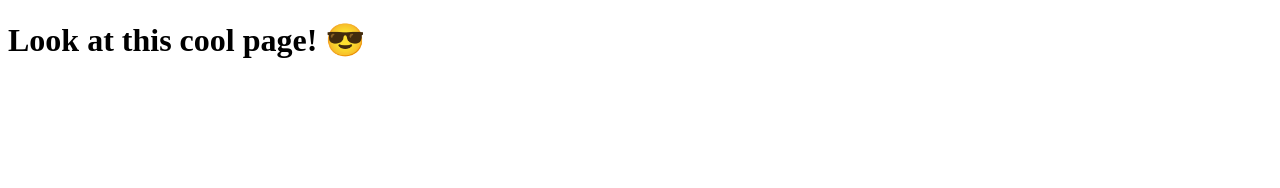
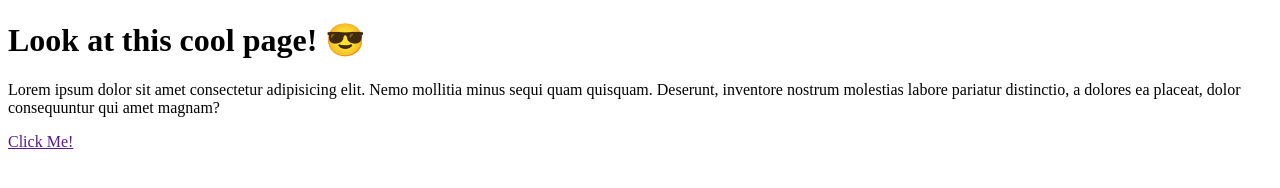
Before and after one commit to EstherEdell/legendary-umbrella, a plain HTML site: page index.html in a window 1280 px wide. Drawn offline with Linux system fonts and the light colour scheme.

Commit message:
added paragraph and link

```diff
--- a/index.html
+++ b/index.html
@@ -8,5 +8,7 @@
 </head>
 <body>
     <h1>Look at this cool page! 😎</h1>
+    <p>Lorem ipsum dolor sit amet consectetur adipisicing elit. Nemo mollitia minus sequi quam quisquam. Deserunt, inventore nostrum molestias labore pariatur distinctio, a dolores ea placeat, dolor consequuntur qui amet magnam?</p>
+    <a href="">Click Me!</a>
 </body>
 </html>
```
